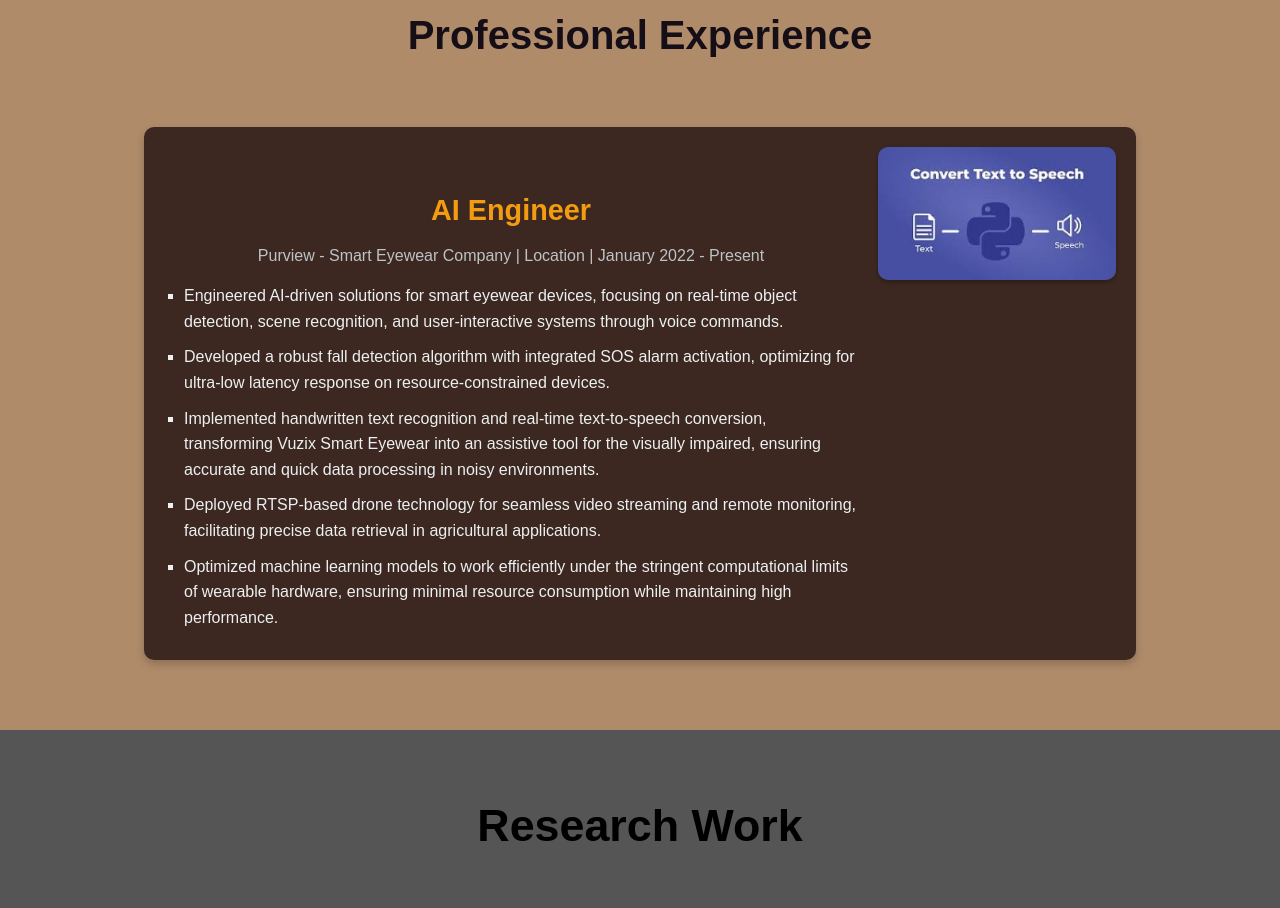
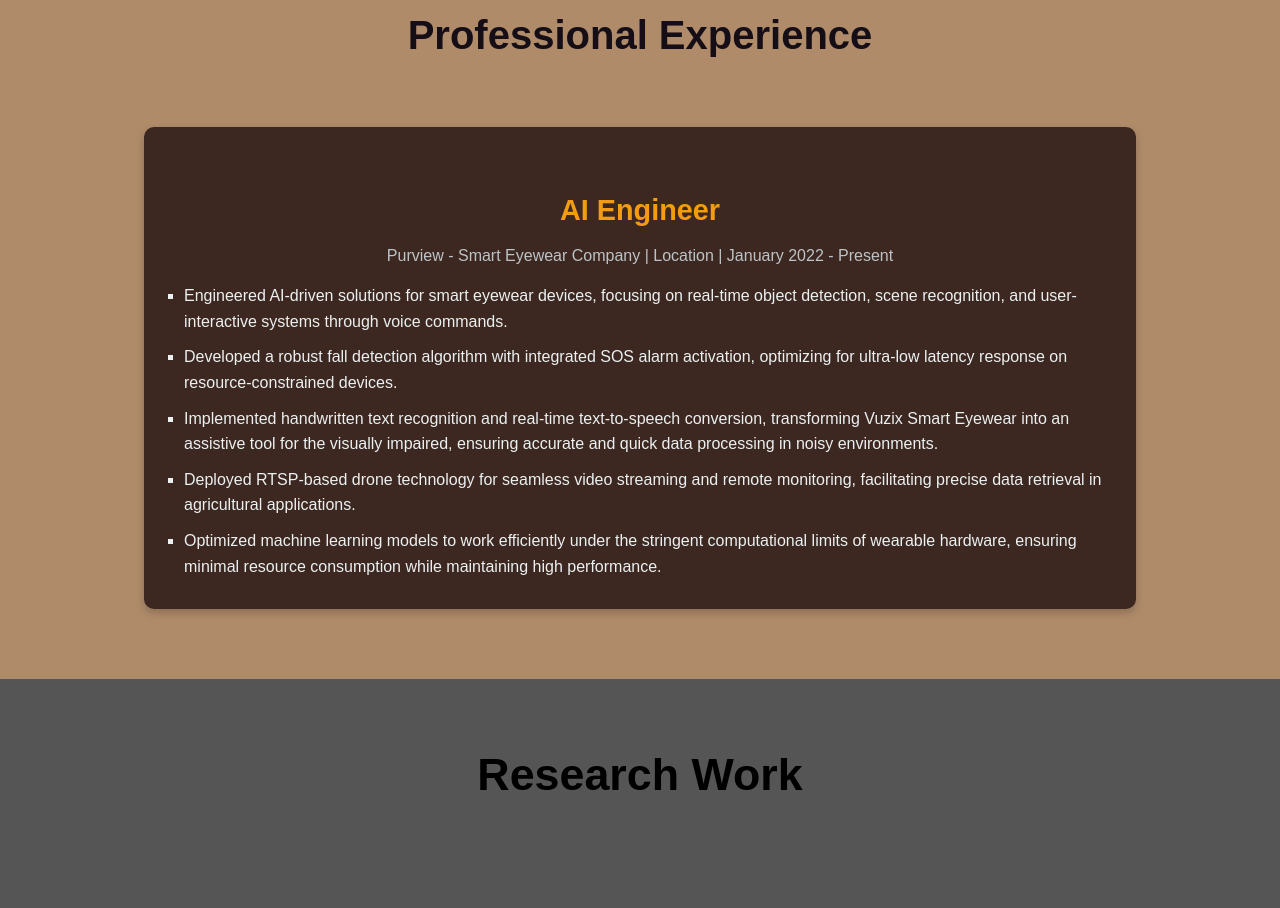
Before and after one commit to seemanth-raju/sspf, a plain HTML site: page index.html in a window 1280 px wide. Shown: the part 2997-3905 px from the top of the page. Drawn offline with nearby package versions, Linux system fonts and the light colour scheme; some packages are replaced by stand-ins of ours; a script that the page names is missing.

Commit message:
Resolved merge conflicts

```diff
--- a/index.html
+++ b/index.html
@@ -300,7 +300,7 @@
                 <li>Optimized machine learning models to work efficiently under the stringent computational limits of wearable hardware, ensuring minimal resource consumption while maintaining high performance.</li>
             </ul>
         </div>
-        <img src="img/speech.jpeg" alt="AI Engineer Certificate" class="certificate-image">
+
     </div>
 </div>
 
```
